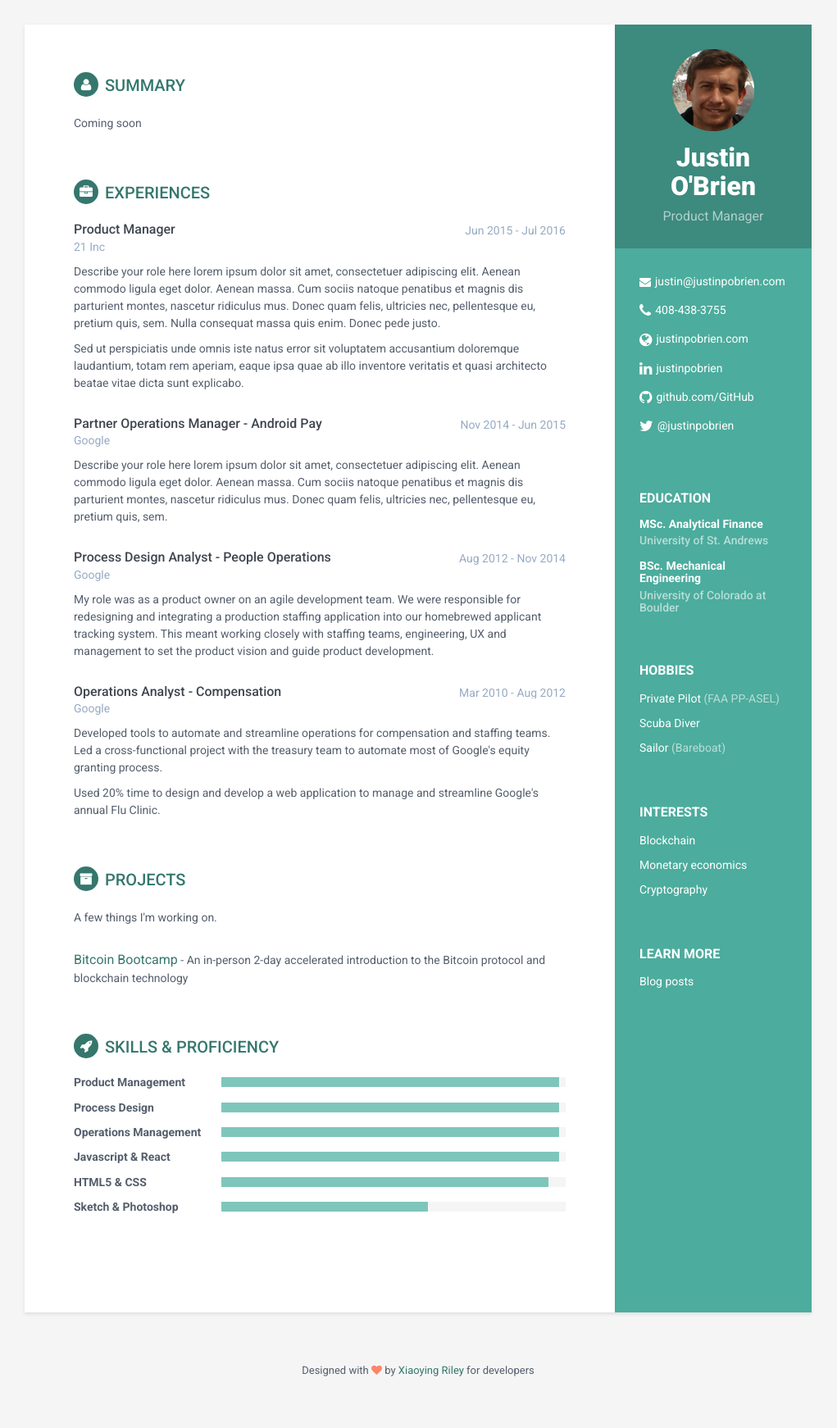
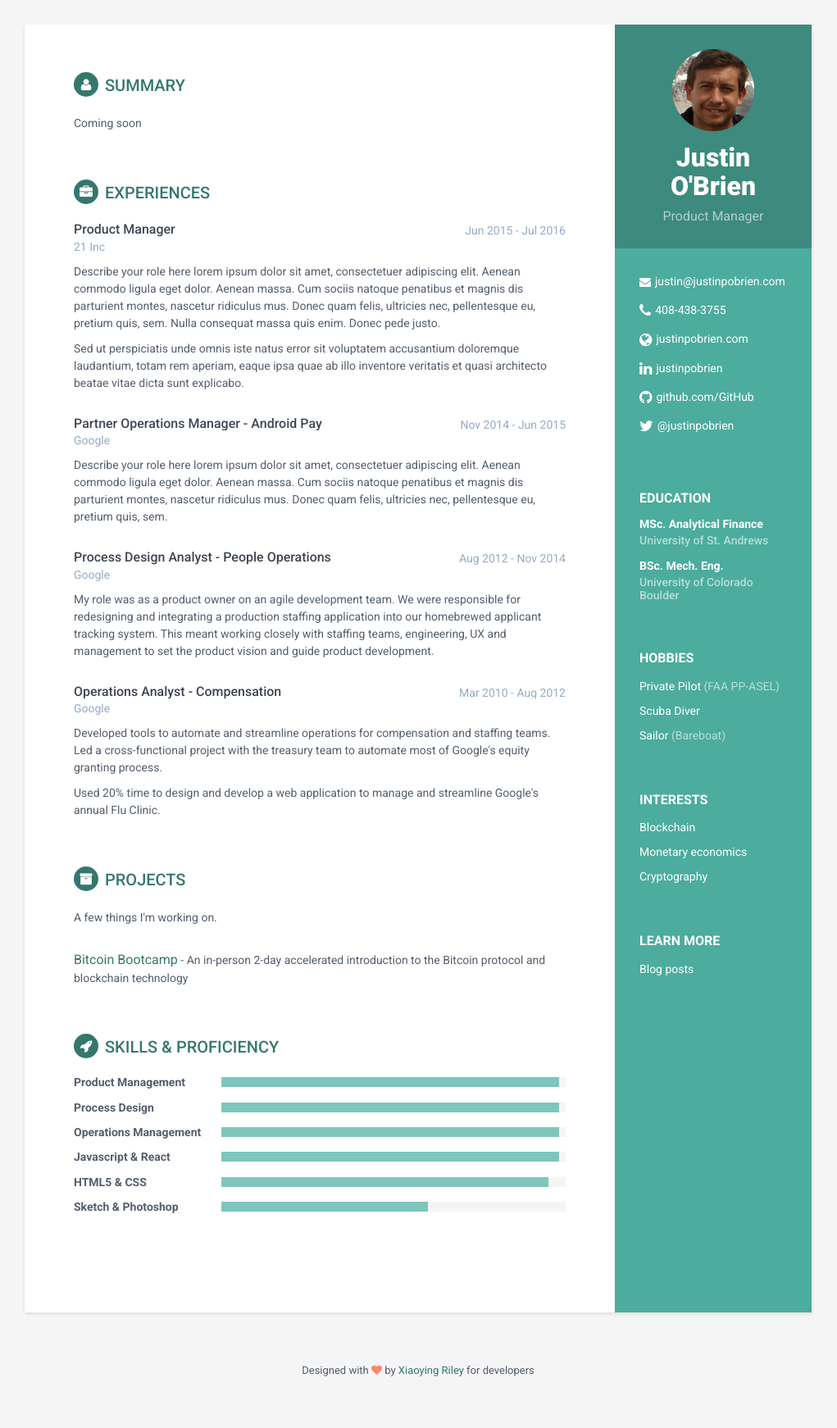
Before and after one commit to justinpobrien/justinpobrien.github.io, a Jekyll site: the page built from index.html, in a window 1280 px wide. Shown: the whole page at 82% size, without its empty margins (130-1151 px from the left). Built offline with Jekyll 4.4.1, drawn with Linux system fonts in a browser that asks for light colours.

Commit message:
Update education

```diff
--- a/_includes/education.html
+++ b/_includes/education.html
@@ -6,8 +6,8 @@
     <!--<div class="time">2008 - 2009</div>-->
 </div><!--//item-->
 <div class="item">
-    <h4 class="degree">BSc. Mechanical Engineering</h4>
-    <h5 class="meta">University of Colorado at Boulder</h5>
+    <h4 class="degree">BSc. Mech. Eng.</h4>
+    <h5 class="meta">University of Colorado Boulder</h5>
     <!--<div class="time">2003 - 2007</div>-->
 </div><!--//item-->
 </div><!--//education-container-->
--- a/_includes/interests.html
+++ b/_includes/interests.html
@@ -10,6 +10,6 @@
 <div class="remove-container container-block">
 <h2 class="container-block-title">Learn More</h2>
 <ul class="list-unstyled interests-list">
-<a href="https://blog.justinpobrien.com"><li>Blog posts</li></a>
+<a href="http://blog.justinpobrien.com"><li>Blog posts</li></a>
 </ul>
 </div><!--//interests-->
--- a/_includes/sidebar.html
+++ b/_includes/sidebar.html
@@ -4,8 +4,8 @@
      <div class="sidebar-wrapper">
             <div class="profile-container">
                 <img class="profile" src="{{site.baseurl}}/assets/images/{% if site.pic %}{{ site.pic }}{% else %}profile.png{% endif %}" alt="profile picture" />
-                <h1 class="name">{% if site.name %}{{site.name}}{% else %}Alan Doe{% endif %}</h1>
-                <h3 class="tagline">{% if site.tagline %}{{site.tagline}}{% else %}Full Stack Developer{% endif %}</h3>
+                <h1 class="name">{% if site.name %}{{site.name}}{% else %}Justin O'Brien{% endif %}</h1>
+                <h3 class="tagline">{% if site.tagline %}{{site.tagline}}{% else %}Product Manager{% endif %}</h3>
             </div><!--//profile-container-->
 
             <div class="contact-container container-block">
```
